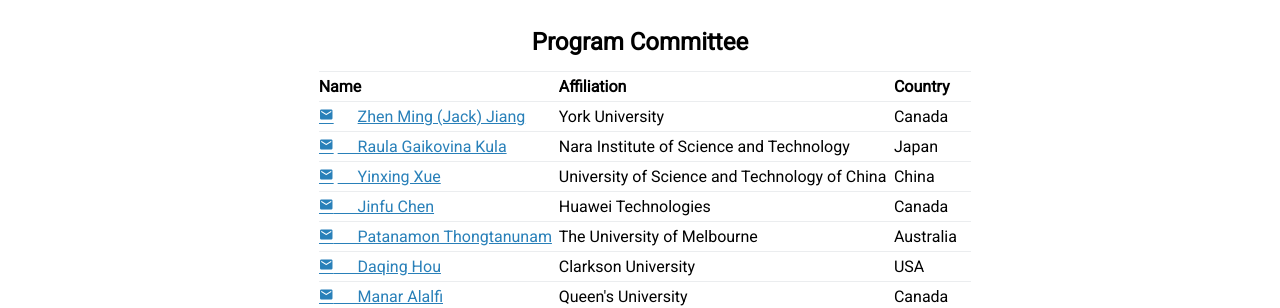
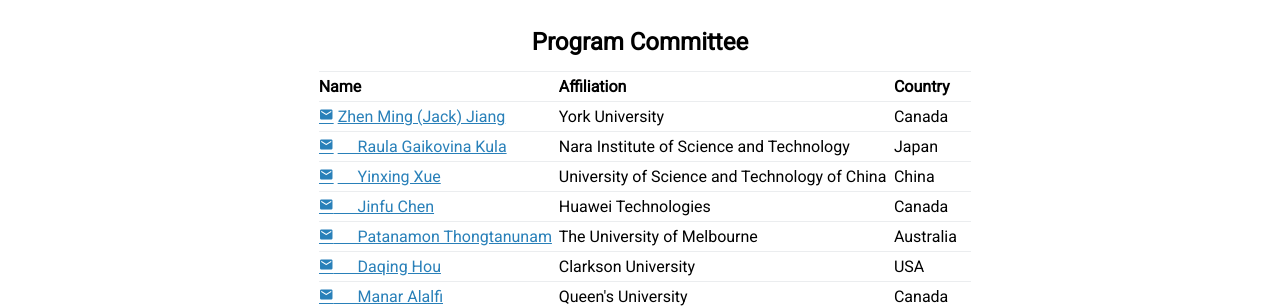
Before and after one commit to iwsc2023/iwsc2023.github.io, a Jekyll site: the page built from pages/team.html, in a window 1280 px wide and 900 px high, scrolled down 1644 px. Shown: the part 151-459 px from the top of the window. Built offline with Jekyll 4.4.1, drawn with Linux system fonts in a browser that asks for light colours; nearby versions of some CDN libraries.

Commit message:
fixed spaces

```diff
--- a/pages/team.html
+++ b/pages/team.html
@@ -82,7 +82,7 @@
                 <th class="th-col">Country</td>
               </tr>
           <tr>
-            <td class="tg-col">  <i class="material-icons" style="font-size:15px;"> <a href="mailto: zmjiang@cse.yorku.ca">  email </a> </i> &emsp; <a href="http://www.cse.yorku.ca/~zmjiang/"> Zhen Ming (Jack) Jiang</a> </td>
+            <td class="tg-col">  <i class="material-icons" style="font-size:15px;"> <a href="mailto: zmjiang@cse.yorku.ca">  email </a> </i> <a href="http://www.cse.yorku.ca/~zmjiang/"> Zhen Ming (Jack) Jiang</a> </td>
             <td class="tg-col">York University</td>
             <td class="tg-col">Canada</td>
           </tr>
```
